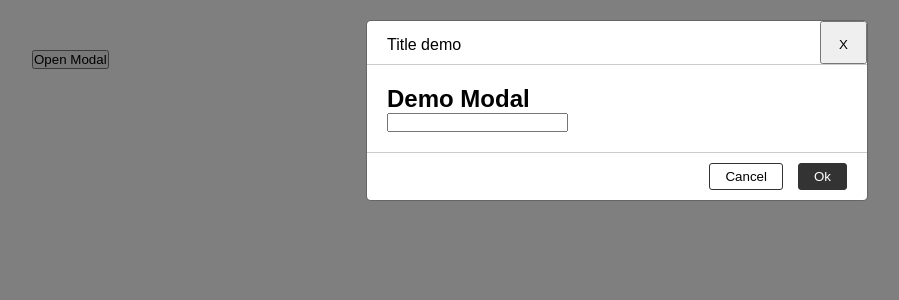
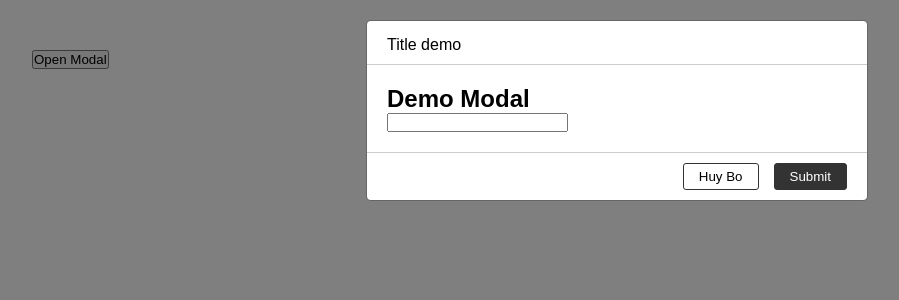
Before and after one commit to vudinhquang/nextjs, a Next.js app in the folder first-project-nextjs/: page /modal/solution in a window 1280 px wide. Both pictures are taken after a click on the button "Open Modal". Shown: the top 300 px of the page, without its empty margins (23-922 px from the left). Built offline with nearby package versions, Linux system fonts and the light colour scheme.

Commit message:
Solution 05

```diff
--- a/first-project-nextjs/components/ModalSolution/index.tsx
+++ b/first-project-nextjs/components/ModalSolution/index.tsx
@@ -4,6 +4,10 @@ import { type } from "os";
 
 type ModalProps = {
     isVisible?: boolean;
+    isRenderHeader?: boolean;
+    isRenderCloseIcon?: boolean;
+    btnOkText?: string;
+    btnCancelText?: string;
     onOk?: () => void;
     onCancel?: () => void;
     renderFooter?: () => JSX.Element;
@@ -14,6 +18,10 @@ const CLASS_DEFAULT = "tcl-modal__wrapper";
 const ModalSolution: React.FC<ModalProps>= ({
     children,
     isVisible,
+    isRenderHeader,
+    isRenderCloseIcon,
+    btnOkText,
+    btnCancelText,
     onOk,
     onCancel,
     renderFooter
@@ -49,8 +57,8 @@ const ModalSolution: React.FC<ModalProps>= ({
 
         return (
             <>
-                <button className="tcl-modal__cancel" onClick={onCancel}>Cancel</button>
-                <button className="tcl-modal__ok" onClick={onOk}>Ok</button>
+                <button className="tcl-modal__cancel" onClick={onCancel}>{btnCancelText}</button>
+                <button className="tcl-modal__ok" onClick={onOk}>{btnOkText}</button>
             </>
         )
     }
@@ -61,10 +69,16 @@ const ModalSolution: React.FC<ModalProps>= ({
             <div className="tcl-mask" onClick={onCancel}></div>
             <div className="tcl-dialog">
                 <div className="tcl-modal__content">
-                    <div className="tcl-modal__header">
-                        Title demo
-                        <button className="tcl-modal__close" onClick={onCancel}>X</button>
-                    </div>
+                    {
+                        isRenderHeader &&
+                        <div className="tcl-modal__header">
+                            Title demo
+                            {
+                                isRenderCloseIcon &&
+                                <button className="tcl-modal__close" onClick={onCancel}>X</button>
+                            }
+                        </div>
+                    }
                     <div className="tcl-modal__body">
                         {children}
                     </div>
@@ -78,4 +92,12 @@ const ModalSolution: React.FC<ModalProps>= ({
     )
 }
 
+ModalSolution.defaultProps = {
+    isVisible: false,
+    btnCancelText: "Cancel",
+    btnOkText: "Ok",
+    isRenderHeader: true,
+    isRenderCloseIcon: true,
+}
+
 export default ModalSolution;
--- a/first-project-nextjs/pages/modal/solution.tsx
+++ b/first-project-nextjs/pages/modal/solution.tsx
@@ -10,12 +10,15 @@ export default function () {
                 openModal &&
                 <ModalSolution
                     isVisible={openModal}
+                    isRenderCloseIcon={false}
                     onOk={() => {
                         console.log("Submit Form");
                     }}
                     onCancel={() => {
                         setOpenModal(false)
                     }}
+                    btnCancelText="Huy Bo"
+                    btnOkText="Submit"
                 >
                     <h2>Demo Modal</h2>
                     <form>
```
Also changed, not shown: 1 other file (tests, documents, lock files or other folders).
